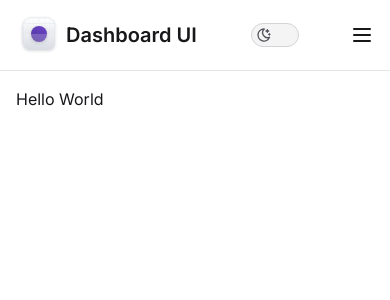
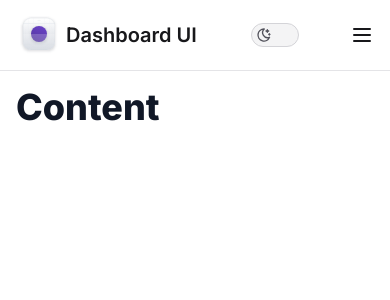
Before and after one commit to pedrolgcs/next-dashboard-template, a Next.js app: page / in a window 390 px wide. Shown: the top 300 px of the page. Built offline with nearby package versions, Linux system fonts and the light colour scheme.

Commit message:
feat: configure sidebar large size

```diff
--- a/package.json
+++ b/package.json
@@ -39,6 +39,7 @@
   },
   "devDependencies": {
     "@rocketseat/eslint-config": "^2.1.0",
+    "@tailwindcss/typography": "^0.5.10",
     "eslint-plugin-import-helpers": "^1.3.1",
     "eslint-plugin-tailwindcss": "^3.13.0"
   }
--- a/src/app/page.tsx
+++ b/src/app/page.tsx
@@ -1,3 +1,7 @@
 export default function Home() {
-  return <h1>Hello World</h1>
+  return (
+    <article className="prose dark:prose-invert">
+      <h1>Content</h1>
+    </article>
+  )
 }
--- a/src/components/structure/Sidebar/index.tsx
+++ b/src/components/structure/Sidebar/index.tsx
@@ -12,8 +12,8 @@ function Sidebar() {
   return (
     <Collapsible.Root
       className={cn(
-        'z-20 flex flex-col gap-6 border-b border-zinc-200 bg-white p-4',
-        'lg:border-r lg:px-5 lg:py-8',
+        'flex flex-col gap-6 border-b border-zinc-200 bg-white p-4',
+        'lg:fixed lg:inset-y-0 lg:w-80 lg:border-r lg:px-5 lg:py-8',
         'dark:border-zinc-700 dark:bg-zinc-900',
       )}
     >
--- a/tailwind.config.ts
+++ b/tailwind.config.ts
@@ -40,5 +40,5 @@ module.exports = {
       },
     },
   },
-  plugins: [require('tailwindcss-animate')],
+  plugins: [require('tailwindcss-animate'), require('@tailwindcss/typography')],
 }
```
Also changed, not shown: 1 other file (tests, documents, lock files or other folders).
